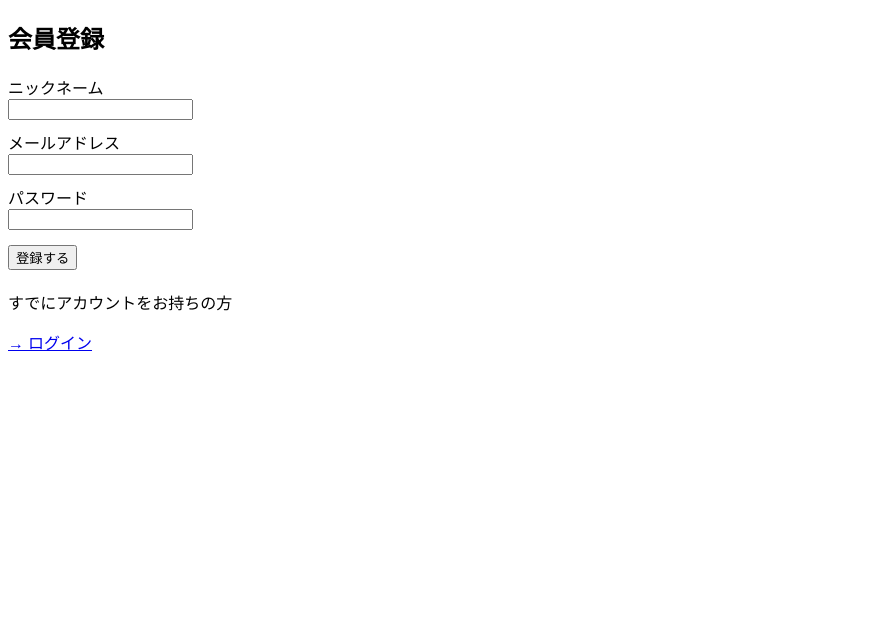
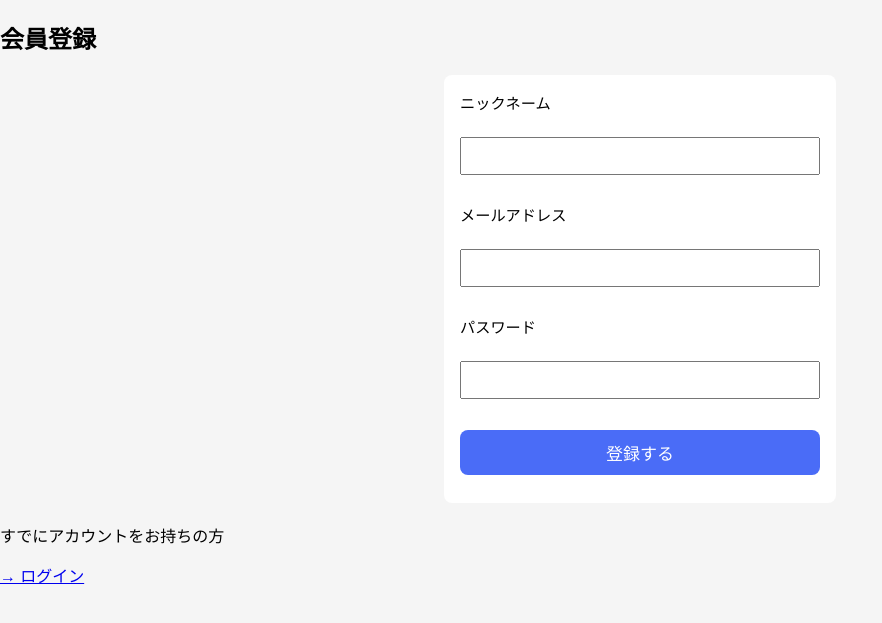
Before and after one commit to makina-aura/price-compare-app, a Flask app: page /register in a window 1280 px wide. Shown: the top 623 px of the page, without its empty margins (0-882 px from the left). Run offline with Flask 3, Linux system fonts and the light colour scheme.

Commit message:
ログイン・会員登録画面の装飾調整

```diff
--- a/static/css/style.css
+++ b/static/css/style.css
@@ -130,3 +130,130 @@
   letter-spacing: 0.1em;
   font-weight: 700;
 }
+
+/* ===== auth pages only (login / register) ===== */
+
+/* ログイン・登録フォーム共通 */
+form[action="/login"],
+form[action="/register"] {
+  max-width: 360px;
+  margin: 20px auto;
+  background: white;
+  padding: 16px;
+  border-radius: 8px;
+}
+
+/* タイトル（ログイン・登録のみ） */
+form[action="/login"] h2,
+form[action="/register"] h2 {
+  text-align: center;
+  margin-bottom: 16px;
+}
+
+/* 入力ブロック */
+form[action="/login"] div,
+form[action="/register"] div {
+  margin-bottom: 12px;
+}
+
+/* ラベル */
+form[action="/login"] label,
+form[action="/register"] label {
+  display: block;
+  margin-bottom: 4px;
+  font-size: 0.9rem;
+}
+
+/* 入力欄 */
+form[action="/login"] input[type="text"],
+form[action="/login"] input[type="email"],
+form[action="/login"] input[type="password"],
+form[action="/register"] input[type="text"],
+form[action="/register"] input[type="email"],
+form[action="/register"] input[type="password"] {
+  width: 100%;
+  padding: 8px;
+  font-size: 16px;
+  box-sizing: border-box;
+}
+
+/* ボタン */
+form[action="/login"] button,
+form[action="/register"] button {
+  width: 100%;
+  padding: 10px;
+  background: #4a6cf7;
+  color: white;
+  border: none;
+  border-radius: 8px;
+  font-size: 16px;
+}
+
+/* 下の案内テキスト */
+form[action="/login"] + p,
+form[action="/register"] + p {
+  text-align: center;
+  font-size: 0.9rem;
+}
+
+/* ログイン・登録画面内リンク */
+form[action="/login"] a,
+form[action="/register"] a {
+  color: #4a6cf7;
+  text-decoration: none;
+  font-weight: 500;
+}
+
+/* ===== auth pages final tuning ===== */
+
+/* label と input を1セットに見せる */
+form[action="/login"] label,
+form[action="/register"] label {
+  margin-bottom: 2px;   /* ラベル下を詰める */
+}
+
+/* input 同士の間隔を詰める */
+form[action="/login"] input,
+form[action="/register"] input {
+  margin-bottom: 10px;  /* 箱と箱の距離 */
+  font-size: 17px;      /* 文字を少し大きく */
+}
+
+/* 最後の input の下だけ余白を少し広めに */
+form[action="/login"] input:last-of-type,
+form[action="/register"] input:last-of-type {
+  margin-bottom: 16px;
+}
+
+/* ボタン文字も少し大きく */
+form[action="/login"] button,
+form[action="/register"] button {
+  font-size: 17px;
+}
+/* auth pages readability */
+form[action="/login"] input,
+form[action="/register"] input {
+  font-size: 17px;
+}
+
+form[action="/login"] label,
+form[action="/register"] label {
+  font-size: 0.95rem;
+}
+
+/* ===== 商品登録ページ調整 ===== */
+
+/* 商品登録フォーム内の各行に余白をつける */
+form[action="/add"] > div {
+  margin-bottom: 16px;
+}
+
+/* 登録ボタンだけ下に余白 */
+form[action="/add"] button {
+  margin-top: 12px;
+}
+
+/* 横並び入力欄が詰まりすぎないように */
+form[action="/add"] input {
+  margin-right: 8px;
+}
--- a/templates/login.html
+++ b/templates/login.html
@@ -3,7 +3,10 @@
 <head>
   <meta charset="utf-8">
   <title>ログイン</title>
+  <link rel="stylesheet" href="{{ url_for('static', filename='css/style.css') }}">
 </head>
+
+
 <body>
   <h2>ログイン</h2>
 
--- a/templates/register.html
+++ b/templates/register.html
@@ -3,6 +3,7 @@
 <head>
   <meta charset="utf-8">
   <title>会員登録</title>
+  <link rel="stylesheet" href="{{ url_for('static', filename='css/style.css') }}">
 </head>
 <body>
   <h2>会員登録</h2>
```
